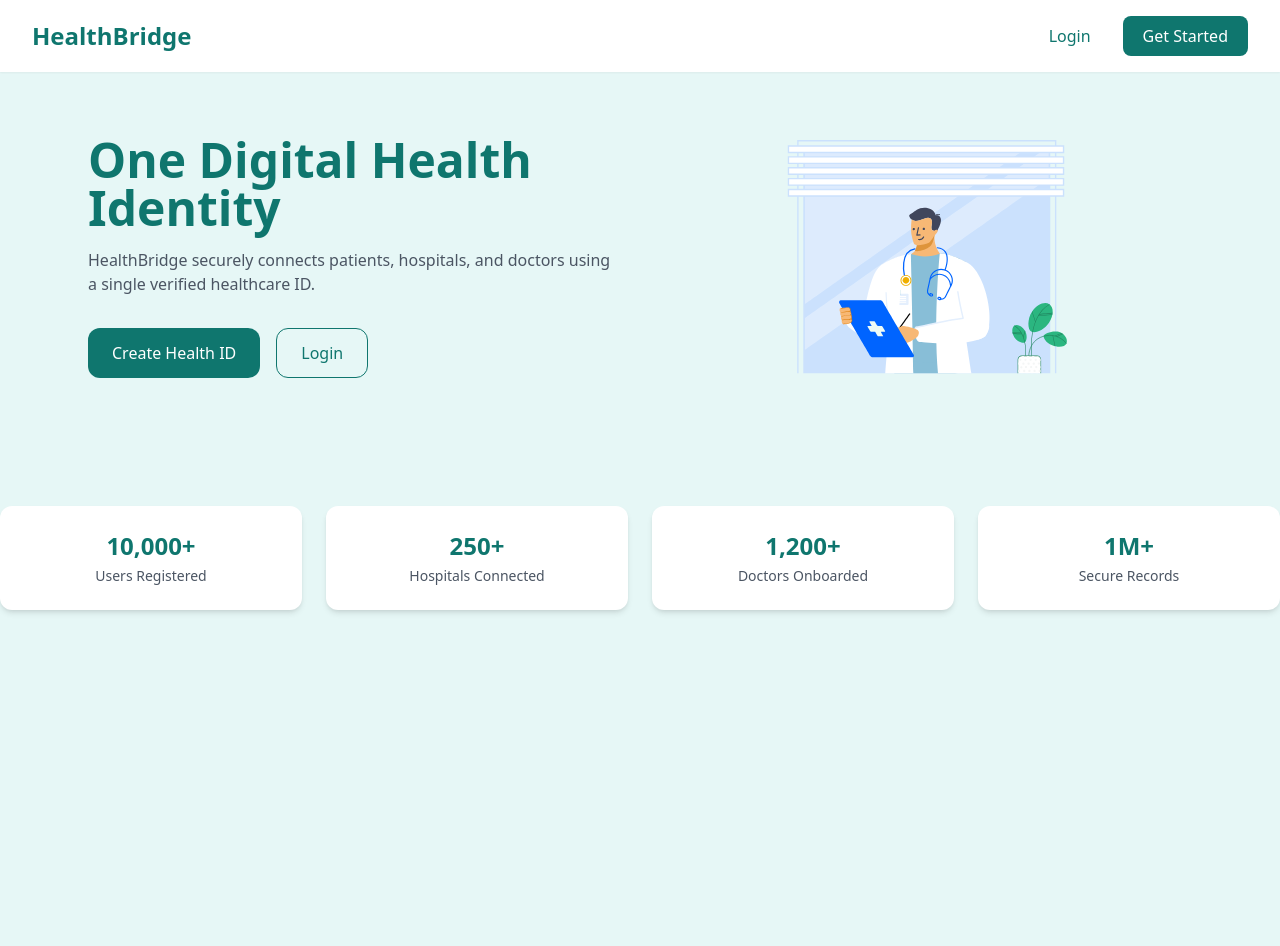
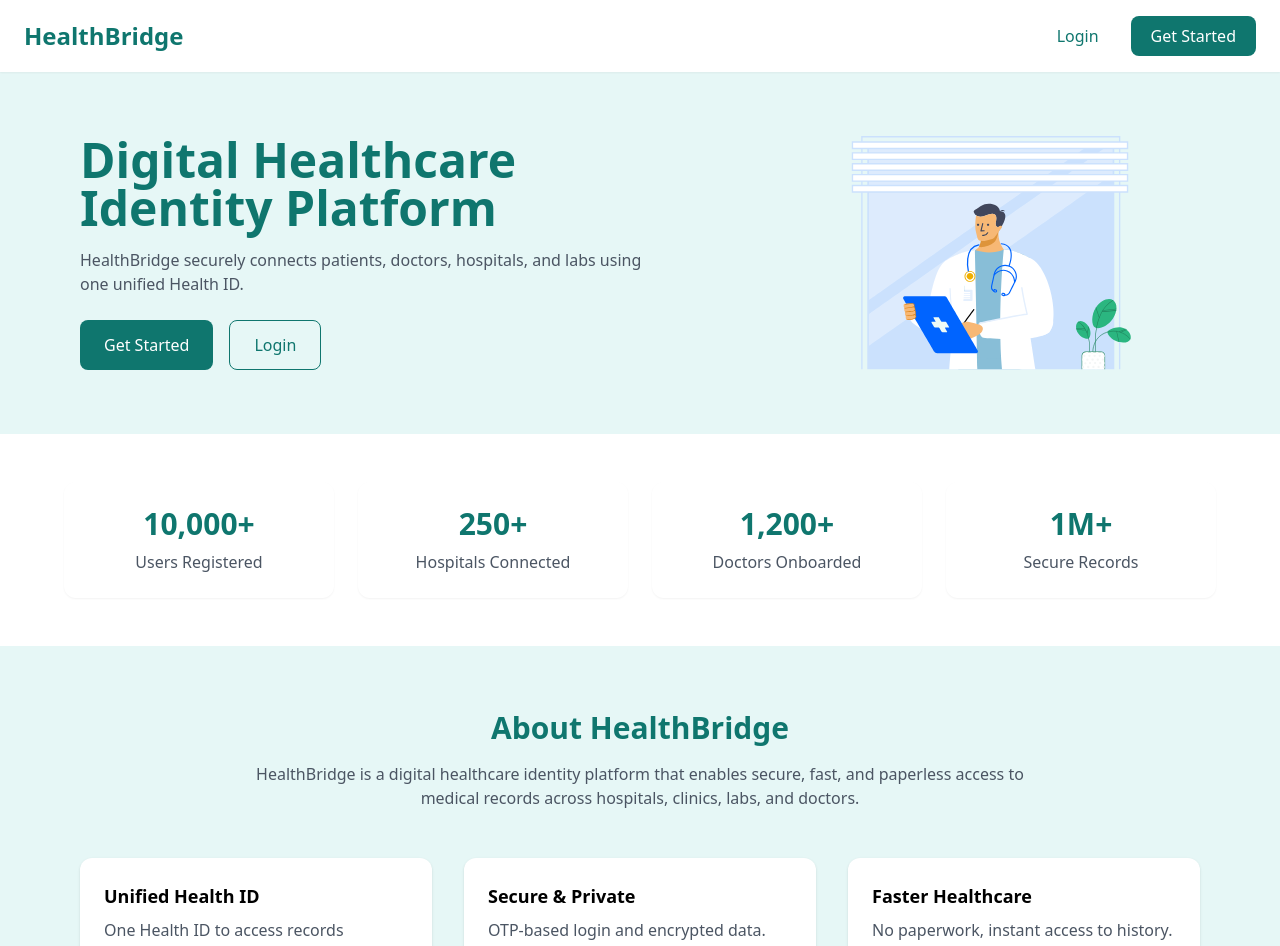
Before and after one commit to durgaprasadml/HealthBridge, a React app in the folder frontend/: page / in a window 1280 px wide. Shown: the top 946 px of the page. Before the commit the page ends 800 px from the top, so only its background shows below. Built offline with nearby package versions, Linux system fonts and the light colour scheme; the HTML template or start-up script is replaced by a standard one.

Commit message:
UI: Fix Tailwind setup and stabilize Home layout with Navbar, Stats, About, Footer

```diff
--- /dev/null
+++ b/frontend/src/components/About.jsx
@@ -0,0 +1,38 @@
+export default function About() {
+  return (
+    <section className="bg-background py-16 px-6 md:px-20">
+      <h2 className="text-3xl font-bold text-primary text-center">
+        About HealthBridge
+      </h2>
+
+      <p className="text-gray-600 max-w-3xl mx-auto mt-4 text-center">
+        HealthBridge is a digital healthcare identity platform that enables
+        secure, fast, and paperless access to medical records across hospitals,
+        clinics, labs, and doctors.
+      </p>
+
+      <div className="grid md:grid-cols-3 gap-8 mt-12">
+        <div className="bg-white p-6 rounded-xl shadow">
+          <h3 className="font-semibold text-lg">Unified Health ID</h3>
+          <p className="text-gray-600 mt-2">
+            One Health ID to access records anywhere.
+          </p>
+        </div>
+
+        <div className="bg-white p-6 rounded-xl shadow">
+          <h3 className="font-semibold text-lg">Secure & Private</h3>
+          <p className="text-gray-600 mt-2">
+            OTP-based login and encrypted data.
+          </p>
+        </div>
+
+        <div className="bg-white p-6 rounded-xl shadow">
+          <h3 className="font-semibold text-lg">Faster Healthcare</h3>
+          <p className="text-gray-600 mt-2">
+            No paperwork, instant access to history.
+          </p>
+        </div>
+      </div>
+    </section>
+  );
+}
--- /dev/null
+++ b/frontend/src/components/Footer.jsx
@@ -0,0 +1,16 @@
+export default function Footer() {
+  return (
+    <footer className="bg-primary text-white py-8 mt-auto">
+      <div className="text-center">
+        <h3 className="font-semibold text-lg">HealthBridge</h3>
+        <p className="text-sm mt-2 opacity-80">
+          Digital Healthcare Identity Platform
+        </p>
+
+        <p className="text-xs mt-4 opacity-70">
+          © {new Date().getFullYear()} HealthBridge. All rights reserved.
+        </p>
+      </div>
+    </footer>
+  );
+}
--- a/frontend/src/components/Navbar.jsx
+++ b/frontend/src/components/Navbar.jsx
@@ -4,7 +4,9 @@ export default function Navbar() {
   const navigate = useNavigate();
 
   return (
-    <nav className="w-full flex items-center justify-between px-8 py-4 bg-white shadow-sm">
+    <nav className="w-full bg-white shadow-sm">
+      <div className="max-w-7xl mx-auto flex items-center justify-between px-6 py-4">
+        {/* LOGO */}
         <h1
           className="text-2xl font-bold text-primary cursor-pointer"
           onClick={() => navigate("/")}
@@ -12,10 +14,11 @@ export default function Navbar() {
           HealthBridge
         </h1>
 
-      <div className="space-x-4">
+        {/* ACTIONS */}
+        <div className="flex items-center gap-4">
           <button
             onClick={() => navigate("/login")}
-          className="px-4 py-2 text-primary font-medium"
+            className="px-4 py-2 text-primary font-medium hover:underline"
           >
             Login
           </button>
@@ -27,6 +30,7 @@ export default function Navbar() {
             Get Started
           </button>
         </div>
+      </div>
     </nav>
   );
 }
--- a/frontend/src/components/Stats.jsx
+++ b/frontend/src/components/Stats.jsx
@@ -1,22 +1,24 @@
 export default function Stats() {
   const stats = [
-    { label: "Users Registered", value: "10,000+" },
-    { label: "Hospitals Connected", value: "250+" },
-    { label: "Doctors Onboarded", value: "1,200+" },
-    { label: "Secure Records", value: "1M+" },
+    { value: "10,000+", label: "Users Registered" },
+    { value: "250+", label: "Hospitals Connected" },
+    { value: "1,200+", label: "Doctors Onboarded" },
+    { value: "1M+", label: "Secure Records" },
   ];
 
   return (
-    <div className="grid grid-cols-2 md:grid-cols-4 gap-6 mt-16">
+    <section className="bg-white py-12">
+      <div className="max-w-6xl mx-auto grid grid-cols-2 md:grid-cols-4 gap-6 text-center">
         {stats.map((s, i) => (
           <div
             key={i}
-          className="bg-white rounded-xl shadow-md p-6 text-center"
+            className="p-6 rounded-xl shadow-sm hover:shadow-md transition"
           >
-          <p className="text-2xl font-bold text-primary">{s.value}</p>
-          <p className="text-sm text-gray-600 mt-1">{s.label}</p>
+            <p className="text-3xl font-bold text-primary">{s.value}</p>
+            <p className="text-gray-600 mt-2">{s.label}</p>
           </div>
         ))}
       </div>
+    </section>
   );
 }
--- a/frontend/src/index.css
+++ b/frontend/src/index.css
@@ -2,6 +2,33 @@
 @tailwind components;
 @tailwind utilities;
 
+/* ---------------- GLOBAL BASE ---------------- */
+html,
+body,
+#root {
+  min-height: 100%;
+}
+
 body {
-  background-color: #e6f7f6;
+  margin: 0;
+  font-family: system-ui, -apple-system, BlinkMacSystemFont, "Segoe UI",
+    Roboto, Oxygen, Ubuntu, Cantarell, "Open Sans", "Helvetica Neue",
+    sans-serif;
+  background-color: #e6f7f6; /* your soft medical background */
 }
+
+/* ---------------- ANIMATIONS ---------------- */
+.fade-in {
+  animation: fadeIn 0.6s ease-in-out;
+}
+
+@keyframes fadeIn {
+  from {
+    opacity: 0;
+    transform: translateY(12px);
+  }
+  to {
+    opacity: 1;
+    transform: translateY(0);
+  }
+}
--- a/frontend/src/pages/Home.jsx
+++ b/frontend/src/pages/Home.jsx
@@ -1,38 +1,41 @@
 import Navbar from "../components/Navbar";
+import MedicalLottie from "../components/MedicalLottie";
 import Stats from "../components/Stats";
-import MedicalLottie from "../components/MedicalLottie";
+import About from "../components/About";
+import Footer from "../components/Footer";
 import { useNavigate } from "react-router-dom";
 
 export default function Home() {
   const navigate = useNavigate();
 
   return (
-    <div className="min-h-screen bg-background">
+    <div className="bg-background min-h-screen flex flex-col">
       <Navbar />
 
-      <div className="max-w-6xl mx-auto px-6 py-16 grid md:grid-cols-2 gap-10 items-center">
+      {/* HERO SECTION */}
+      <section className="flex flex-col-reverse md:flex-row items-center justify-between px-6 md:px-20 py-16 gap-12">
         {/* LEFT */}
-        <div>
-          <h1 className="text-4xl md:text-5xl font-bold text-primary">
-            One Digital Health Identity
+        <div className="max-w-xl">
+          <h1 className="text-4xl md:text-5xl font-bold text-primary leading-tight">
+            Digital Healthcare <br /> Identity Platform
           </h1>
 
-          <p className="mt-4 text-gray-600">
-            HealthBridge securely connects patients, hospitals, and doctors
-            using a single verified healthcare ID.
+          <p className="text-gray-600 mt-4">
+            HealthBridge securely connects patients, doctors, hospitals, and labs
+            using one unified Health ID.
           </p>
 
-          <div className="mt-8 flex gap-4">
+          <div className="flex gap-4 mt-6">
             <button
               onClick={() => navigate("/signup")}
-              className="px-6 py-3 bg-primary text-white rounded-xl hover:bg-secondary transition"
+              className="bg-primary text-white px-6 py-3 rounded-lg hover:bg-secondary transition"
             >
-              Create Health ID
+              Get Started
             </button>
 
             <button
               onClick={() => navigate("/login")}
-              className="px-6 py-3 border border-primary text-primary rounded-xl"
+              className="border border-primary text-primary px-6 py-3 rounded-lg hover:bg-primary hover:text-white transition"
             >
               Login
             </button>
@@ -40,10 +43,19 @@ export default function Home() {
         </div>
 
         {/* RIGHT */}
-        <MedicalLottie />
-      </div>
+        <div className="w-full md:w-[420px]">
+          <MedicalLottie />
+        </div>
+      </section>
 
+      {/* STATS */}
       <Stats />
+
+      {/* ABOUT */}
+      <About />
+
+      {/* FOOTER */}
+      <Footer />
     </div>
   );
 }
--- a/frontend/src/pages/Login.jsx
+++ b/frontend/src/pages/Login.jsx
@@ -68,3 +68,4 @@ export default function Login() {
     </div>
   );
 }
+<div className="min-h-screen fade-in bg-background flex items-center justify-center"></div>
--- a/frontend/src/pages/Signup.jsx
+++ b/frontend/src/pages/Signup.jsx
@@ -70,3 +70,4 @@ export default function Signup() {
     </div>
   );
 }
+<div className="min-h-screen fade-in bg-background flex items-center justify-center"></div>
```
Lines whose indentation alone changed are shown as unchanged.
